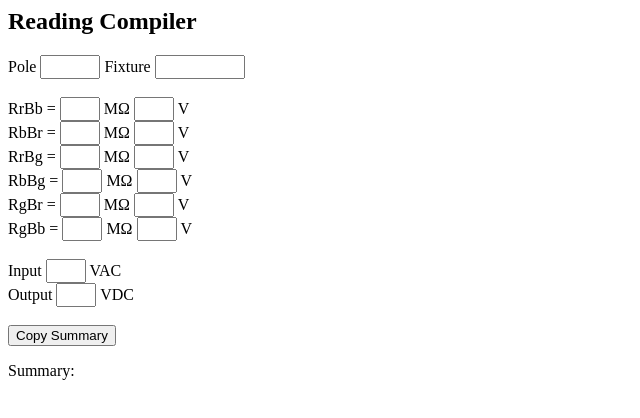
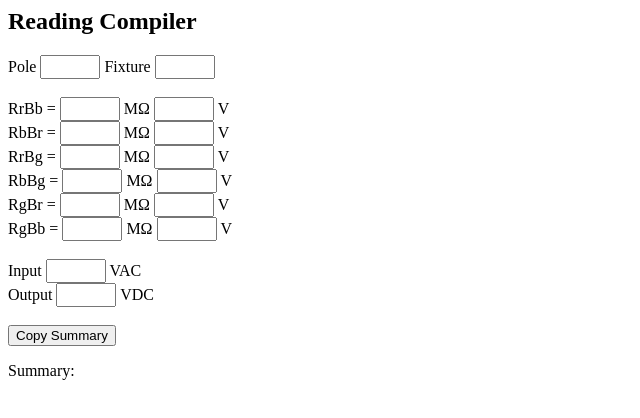
Before and after one commit to Krilith/fixturereadings, a plain HTML site: page index.html in a window 1280 px wide. Shown: the whole page, without its empty margins (0-640 px from the left). Drawn offline with Linux system fonts and the light colour scheme.

Commit message:
set all widths to 60

```diff
--- a/index.html
+++ b/index.html
@@ -12,31 +12,31 @@
 <form id="readingForm">
 
   Pole <input type="text" inputmode="text" autocapitalize="characters" id="pole" style="width: 60px">
-  Fixture <input type="text" inputmode="numeric" id="fixture" style="width: 90px">
+  Fixture <input type="text" inputmode="numeric" id="fixture" style="width: 60px">
   <br>
   <br>
-  RrBb = <input type="text" inputmode="numeric" id="ohm_rrbb" style="width: 40px"> M&Omega;
-  <input type="text" inputmode="numeric" id="volt_rrbb" style="width: 40px"> V
+  RrBb = <input type="text" inputmode="numeric" id="ohm_rrbb" style="width: 60px"> M&Omega;
+  <input type="text" inputmode="numeric" id="volt_rrbb" style="width: 60px"> V
   <br>
-  RbBr = <input type="text" inputmode="numeric" id="ohm_rbbr" style="width: 40px"> M&Omega;
-  <input type="text" inputmode="numeric" id="volt_rbbr" style="width: 40px"> V
+  RbBr = <input type="text" inputmode="numeric" id="ohm_rbbr" style="width: 60px"> M&Omega;
+  <input type="text" inputmode="numeric" id="volt_rbbr" style="width: 60px"> V
   <br>
-  RrBg = <input type="text" inputmode="numeric" id="ohm_rrbg" style="width: 40px"> M&Omega;
-  <input type="text" inputmode="numeric" id="volt_rrbg" style="width: 40px"> V
+  RrBg = <input type="text" inputmode="numeric" id="ohm_rrbg" style="width: 60px"> M&Omega;
+  <input type="text" inputmode="numeric" id="volt_rrbg" style="width: 60px"> V
   <br>
-  RbBg = <input type="text" inputmode="numeric" id="ohm_rbbg" style="width: 40px"> M&Omega;
-  <input type="text" inputmode="numeric" id="volt_rbbg" style="width: 40px"> V
+  RbBg = <input type="text" inputmode="numeric" id="ohm_rbbg" style="width: 60px"> M&Omega;
+  <input type="text" inputmode="numeric" id="volt_rbbg" style="width: 60px"> V
   <br>
-  RgBr = <input type="text" inputmode="numeric" id="ohm_rgbr" style="width: 40px"> M&Omega;
-  <input type="text" inputmode="numeric" id="volt_rgbr" style="width: 40px"> V
+  RgBr = <input type="text" inputmode="numeric" id="ohm_rgbr" style="width: 60px"> M&Omega;
+  <input type="text" inputmode="numeric" id="volt_rgbr" style="width: 60px"> V
   <br>
-  RgBb = <input type="text" inputmode="numeric" id="ohm_rgbb" style="width: 40px"> M&Omega;
-  <input type="text" inputmode="numeric" id="volt_rgbb" style="width: 40px"> V
+  RgBb = <input type="text" inputmode="numeric" id="ohm_rgbb" style="width: 60px"> M&Omega;
+  <input type="text" inputmode="numeric" id="volt_rgbb" style="width: 60px"> V
   <br>
   <br>
-  Input <input type="text" inputmode="numeric" id="vac" style="width: 40px"> VAC
+  Input <input type="text" inputmode="numeric" id="vac" style="width: 60px"> VAC
   <br>
-  Output <input type="text" inputmode="numeric" id="vdc" style="width: 40px"> VDC
+  Output <input type="text" inputmode="numeric" id="vdc" style="width: 60px"> VDC
   <br>
   <br>
 
```
